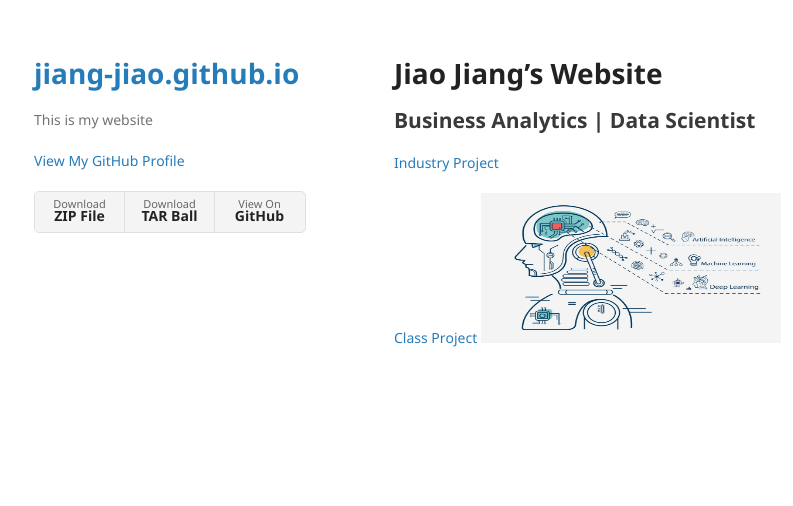
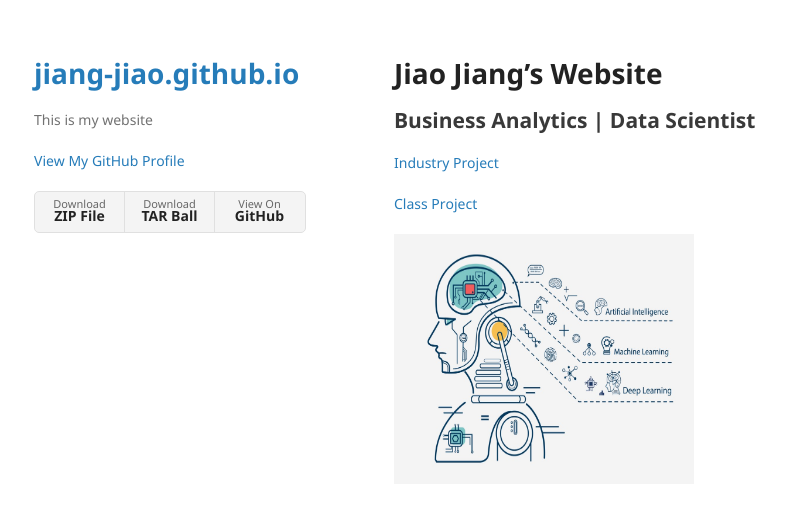
Before and after one commit to jiang-jiao/jiang-jiao.github.io, a Jekyll site: the page built from index.md, in a window 1280 px wide. Shown: the top 506 px of the page, without its empty margins (176-969 px from the left). Built offline with Jekyll 4.4.1, drawn with Linux system fonts in a browser that asks for light colours; our own code applies the rules of GitHub Pages for plain Markdown files.

Commit message:
Update index.md

```diff
--- a/index.md
+++ b/index.md
@@ -6,4 +6,5 @@
 
 
 [Class Project](/class_project/index.md)
-<img src="/assets/img/github1.jpg" width="300" height="150" class="img-responsive" alt="">
+
+ <img src="/assets/img/github1.jpg" width="300" height="250" class="img-responsive" alt="">
```
